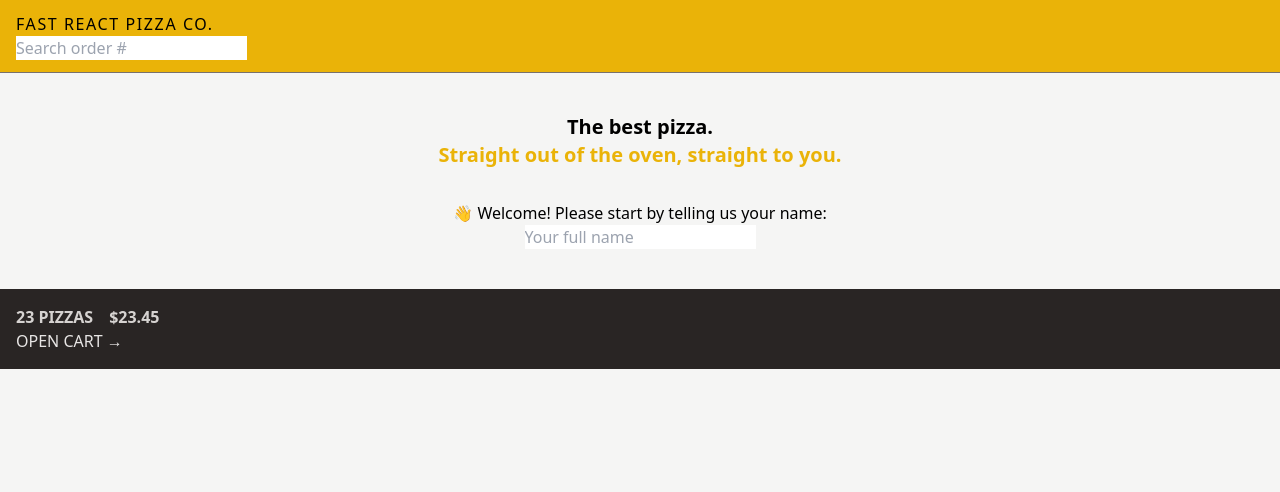
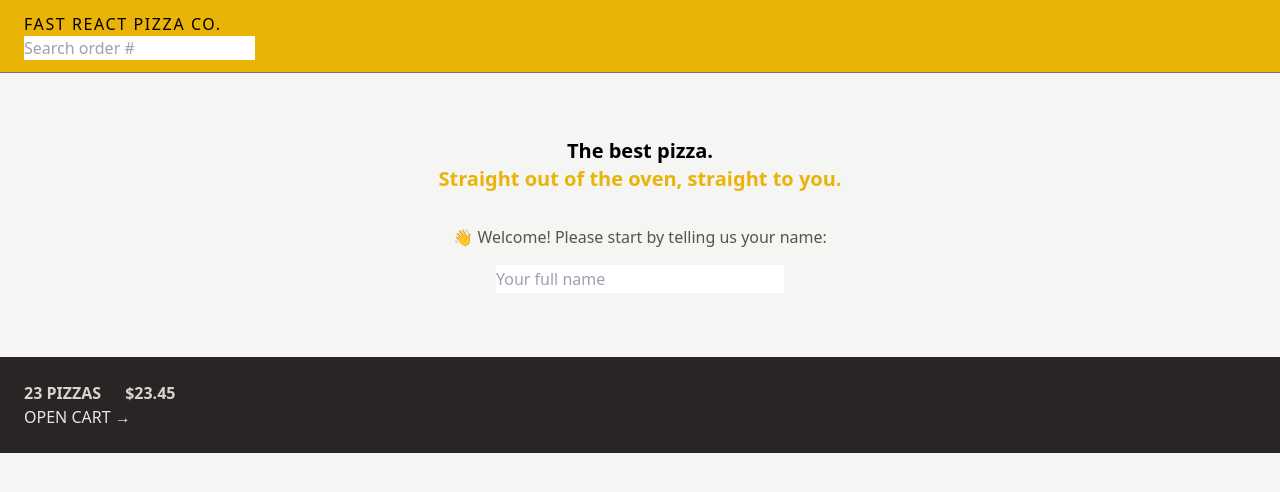
Before and after one commit to AnhtuanUit/React-Course-Learning-Parts, a React (Vite) app in the folder 16-fast-react-pizza/: page / in a window 1280 px wide. Shown: the top 492 px of the page. Built offline with nearby package versions, Linux system fonts and the light colour scheme.

Commit message:
Responsive Design

```diff
--- a/16-fast-react-pizza/src/features/cart/CartOverview.jsx
+++ b/16-fast-react-pizza/src/features/cart/CartOverview.jsx
@@ -2,8 +2,8 @@ import { Link } from 'react-router-dom';
 
 function CartOverview() {
   return (
-    <div className="bg-stone-800 p-4 uppercase text-stone-200">
-      <p className="space-x-4 font-semibold text-stone-300">
+    <div className="bg-stone-800 p-4 uppercase text-stone-200 sm:p-6 md:text-base">
+      <p className="space-x-4 font-semibold text-stone-300 sm:space-x-6">
         <span>23 pizzas</span>
         <span>$23.45</span>
       </p>
--- a/16-fast-react-pizza/src/features/user/CreateUser.jsx
+++ b/16-fast-react-pizza/src/features/user/CreateUser.jsx
@@ -9,13 +9,16 @@ function CreateUser() {
 
   return (
     <form onSubmit={handleSubmit}>
-      <p>👋 Welcome! Please start by telling us your name:</p>
+      <p className="mb-4 text-sm text-stone-600 md:text-base">
+        👋 Welcome! Please start by telling us your name:
+      </p>
 
       <input
         type="text"
         placeholder="Your full name"
         value={username}
         onChange={(e) => setUsername(e.target.value)}
+        className="h-7 w-72"
       />
 
       {username !== '' && (
--- a/16-fast-react-pizza/src/ui/Header.jsx
+++ b/16-fast-react-pizza/src/ui/Header.jsx
@@ -4,7 +4,7 @@ import Username from '../features/user/Username';
 
 function Header() {
   return (
-    <header className="border-b border-stone-500 bg-yellow-500 px-4 py-3 uppercase">
+    <header className="border-b border-stone-500 bg-yellow-500 px-4 py-3 uppercase sm:px-6">
       <Link to="/" className="uppercase tracking-widest">
         Fast React Pizza Co.
       </Link>
--- a/16-fast-react-pizza/src/ui/Home.jsx
+++ b/16-fast-react-pizza/src/ui/Home.jsx
@@ -2,7 +2,7 @@ import CreateUser from '@src/features/user/CreateUser';
 
 function Home() {
   return (
-    <div className="my-10 text-center">
+    <div className="my-10 text-center sm:my-16">
       <h1 className="mb-8 text-xl font-semibold">
         The best pizza.
         <br />
```
